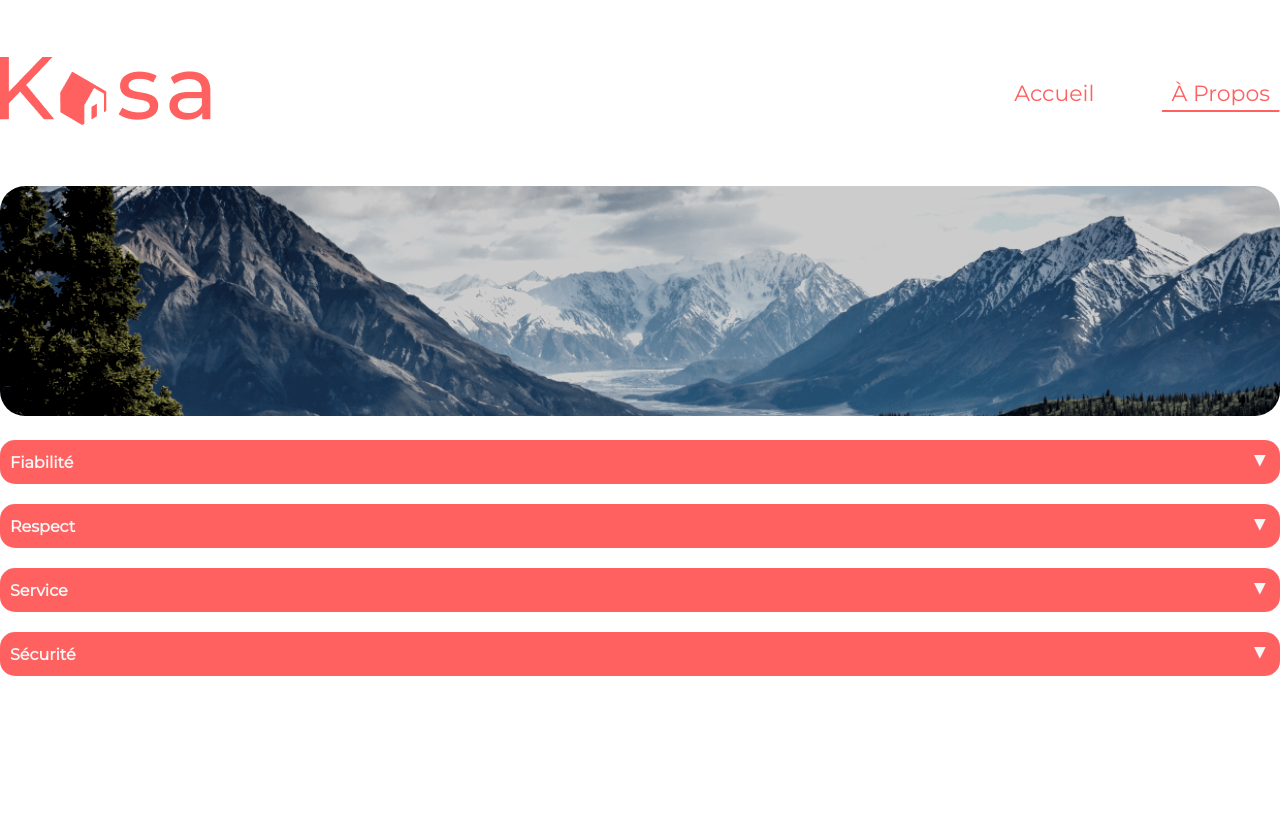
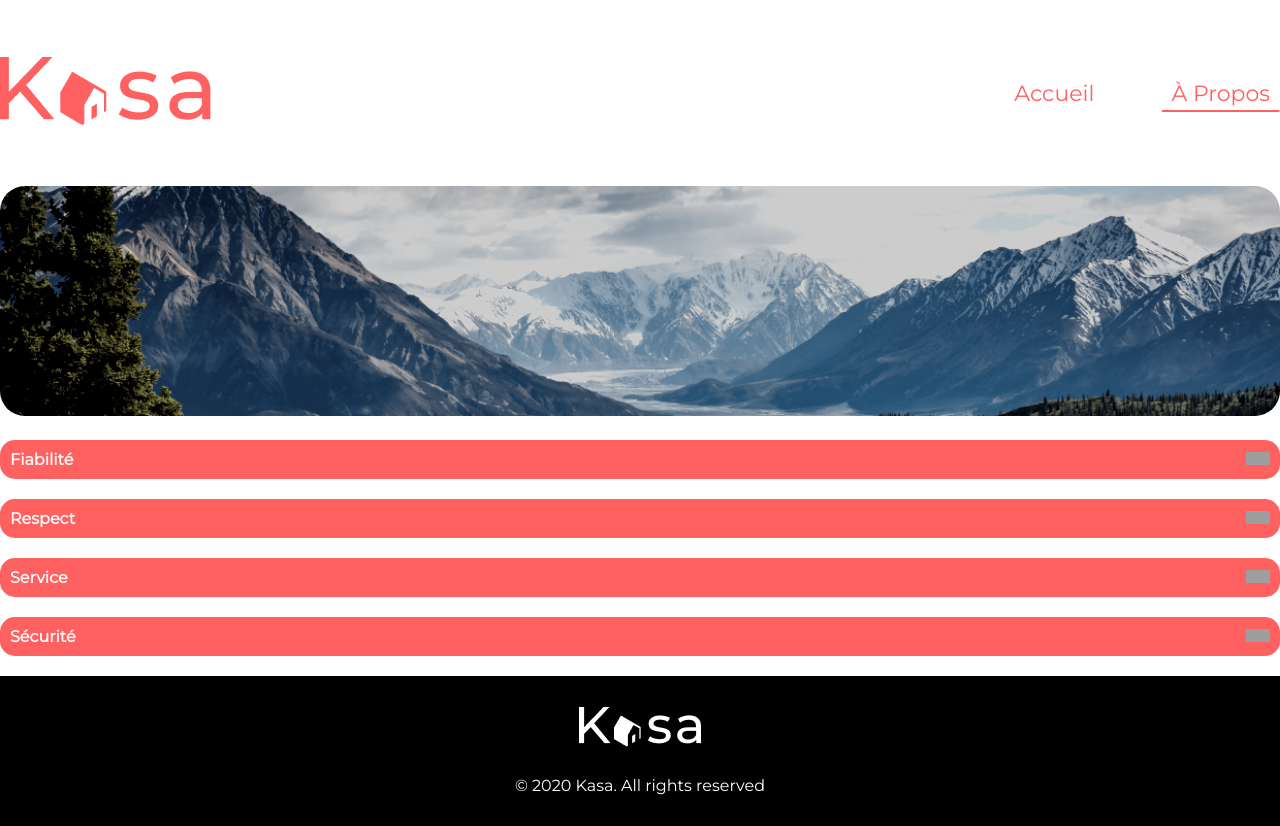
Before and after one commit to Jerom3T/P7-KASA, a React (Create React App) app: page /about in a window 1280 px wide. Before the commit the page ends 800 px from the top, so only its background shows below. Built offline with nearby package versions, Linux system fonts and the light colour scheme; grey boxes are pictures that could not be loaded.

Commit message:
maj et crea footer

```diff
--- a/src/components/Collapse.js
+++ b/src/components/Collapse.js
@@ -1,4 +1,6 @@
 import React from 'react';
+import upArrowImage from '../images/Vector_up.png';
+import downArrowImage from '../images/Vector_down.png';
 
 const Collapse = ({ title, content, activeIndex, setActiveIndex, index, isList, layout }) => {
   const handleToggleCollapse = () => {
@@ -9,14 +11,21 @@ const Collapse = ({ title, content, activeIndex, setActiveIndex, index, isList,
     <div className={`collapse ${layout === 'row' ? 'row-layout' : 'column-layout'} ${activeIndex === index ? 'expanded' : 'collapsed'}`}>
       <div className="collapse-header" onClick={handleToggleCollapse}>
         <div className="collapse-title">{title}</div>
-        <div className="collapse-arrow">{activeIndex === index ? '▼' : '▲'}</div>
+        <div className="collapse-arrow-container">
+          <img className={`collapse-arrow ${activeIndex === index ? 'up-arrow' : 'down-arrow'}`} src={activeIndex === index ? upArrowImage : downArrowImage} alt="Arrow" />
+        </div>
       </div>
       {activeIndex === index && (
         <div className="collapse-content">
-          {isList
-            ? <ul>{Array.isArray(content) && content.map((item, i) => <li key={i}>{item}</li>)}</ul>
-            : (Array.isArray(content) ? content.map((item, i) => <p key={i}>{item}</p>) : <p>{content}</p>)
-          }
+          {isList ? (
+            <ul>{Array.isArray(content) && content.map((item, i) => <li key={i}>{item}</li>)}</ul>
+          ) : (
+            Array.isArray(content) ? (
+              content.map((item, i) => <p key={i}>{item}</p>)
+            ) : (
+              <p>{content}</p>
+            )
+          )}
         </div>
       )}
     </div>
--- /dev/null
+++ b/src/components/Footer.js
@@ -0,0 +1,13 @@
+import React from 'react';
+import logo_footer from '../images/logo_footer.png';
+
+const Footer = () => {
+  return (
+    <footer className="footer">
+      <img src={logo_footer} alt="logo_footer" />
+      <p>© 2020 Kasa. All rights reserved</p>
+    </footer>
+  );
+};
+
+export default Footer;
--- a/src/pages/About.js
+++ b/src/pages/About.js
@@ -2,6 +2,7 @@ import React, { useState } from 'react';
 import Header from '../components/Header';
 import Banner2 from '../components/Banner2';
 import Collapse from '../components/Collapse';
+import Footer from '../components/Footer';
 
 const About = () => {
   const [activeIndex, setActiveIndex] = useState(null);
@@ -48,6 +49,7 @@ const About = () => {
             index={3}
             layout="column" // Ajout de la prop layout
           />
+          <Footer />
         </div>
       </div>
     </div>
--- a/src/pages/Appart.js
+++ b/src/pages/Appart.js
@@ -7,6 +7,8 @@ import AccommodationDetails from "../components/AccommodationDetails";
 import HostInfo from "../components/HostInfo";
 import Rating from "../components/Rating";
 import Collapse from "../components/Collapse";
+import Footer from '../components/Footer';
+
 
 const Appart = () => {
   const { id } = useParams();
@@ -51,6 +53,7 @@ const Appart = () => {
           isList={true}
           layout="row" // Ajout de la prop layout
         />
+        <Footer />
       </div>
     </div>
   );
--- a/src/pages/Home.js
+++ b/src/pages/Home.js
@@ -2,12 +2,14 @@
 import React from 'react';
 import Header from '../components/Header';
 import Main from '../components/Main';
+import Footer from '../components/Footer';
 
 const Home = () => {
   return (
     <div>
       <Header />
       <Main />
+      <Footer />
     </div>
   );
 };
--- a/src/sass/components/collapse.scss
+++ b/src/sass/components/collapse.scss
@@ -8,6 +8,7 @@
   .collapse {
     display: flex;
     flex-direction: column;
+    width: 100%;
     margin-bottom: 20px;
     background-color: #ff6060;
     border-radius: 15px;
@@ -18,7 +19,7 @@
     }
 
     &.row-layout {
-      flex-direction: row;
+      flex-direction:column;
       width: 45%;
     }
 
@@ -26,6 +27,7 @@
       display: flex;
       align-items: center;
       justify-content: space-between;
+      width: 100%;
       cursor: pointer;
       padding: 10px;
 
@@ -35,15 +37,21 @@
         align-items: center;
       }
 
+      .collapse-arrow-container {
+        margin-left: auto;
+      }
+
       .collapse-arrow {
-        color: #f6f6f6;
-        font-size: 20px;
-        transition: transform 0.3s;
-        transform: rotate(180deg);
+        width: 24px;
+        height: 13px;
+        &.up-arrow {
+        }
+        &.down-arrow {
+        }
       }
 
       &.expanded .collapse-arrow {
-        transform: rotate(0deg);
+        transform: rotate(180deg);
       }
     }
 
@@ -55,11 +63,12 @@
       border-bottom-left-radius: 15px;
       border-bottom-right-radius: 15px;
       color: #ff6060;
+      flex-direction: column;
     }
 
     &.expanded {
       .collapse-content {
-        display: block;
+        display: flex;
         margin-top: 0;
       }
     }
--- /dev/null
+++ b/src/sass/components/footer.scss
@@ -0,0 +1,17 @@
+.footer {
+  background-color: #000;
+  color: #fff;
+  height: 150px;
+  width: 100%;
+  bottom: 0;
+  left: 0;
+  display: flex;
+  flex-direction: column;
+  align-items: center;
+  justify-content: center;
+  gap: 29px;
+
+  p {
+    margin: 0;
+  }
+}
--- a/src/sass/index.scss
+++ b/src/sass/index.scss
@@ -9,3 +9,4 @@
 @import './components/hosting.scss';
 @import './components/rating.scss';
 @import './components/collapse.scss';
+@import './components/footer.scss';
```
Also changed, not shown: src/images/arrow.png (deleted).
